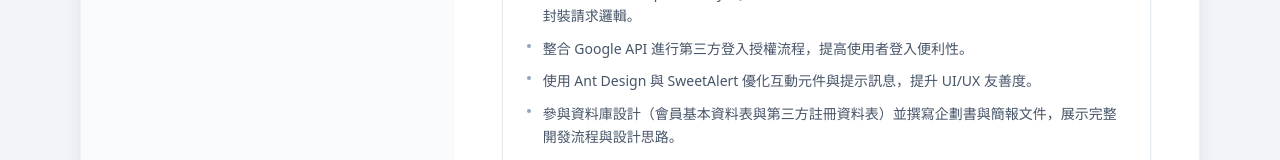
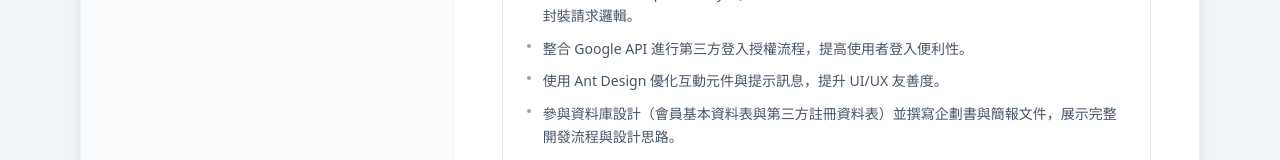
Before and after one commit to HsienLu/web-resume, a React (Vite) app: page / in a window 1280 px wide. Shown: the part 1616-1776 px from the top of the page. Built offline with nearby package versions, Linux system fonts and the light colour scheme.

Commit message:
fix: 調整互動元件描述，移除 SweetAlert 相關內容

```diff
--- a/src/data/resume.ts
+++ b/src/data/resume.ts
@@ -46,7 +46,7 @@ export const resumeData = {
         "使用 Bootstrap 進行 RWD 切版與設計，使使用者介面具有一致性與響應式體驗。",
         "串接後端 API（Express + MySQL）處理會員帳號建立、驗證與第三方登入流程，並用 Axios 封裝請求邏輯。",
         "整合 Google API 進行第三方登入授權流程，提高使用者登入便利性。",
-        "使用 Ant Design 與 SweetAlert 優化互動元件與提示訊息，提升 UI/UX 友善度。",
+        "使用 Ant Design 優化互動元件與提示訊息，提升 UI/UX 友善度。",
         "參與資料庫設計（會員基本資料表與第三方註冊資料表）並撰寫企劃書與簡報文件，展示完整開發流程與設計思路。",
       ],
     },
```
